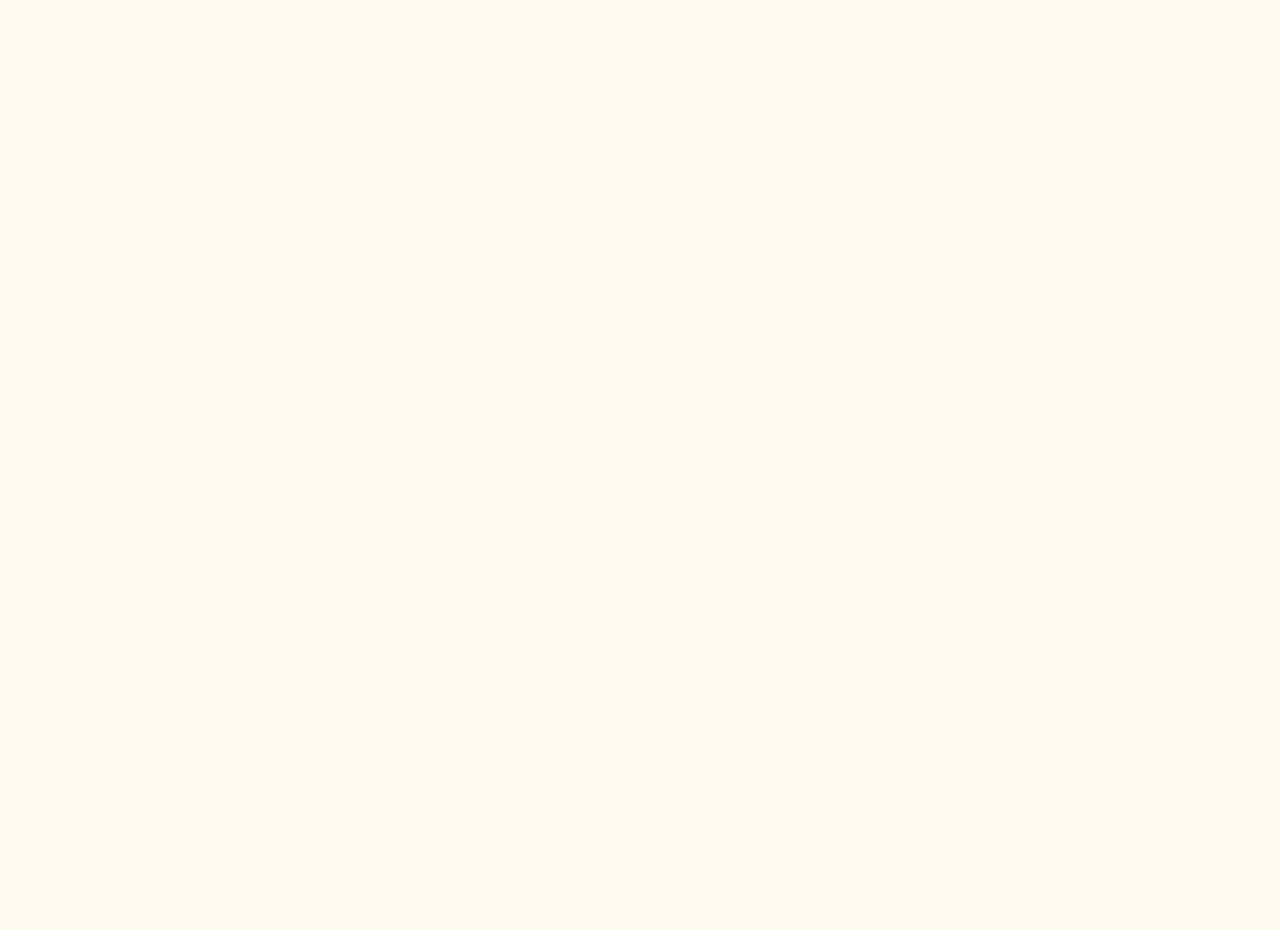
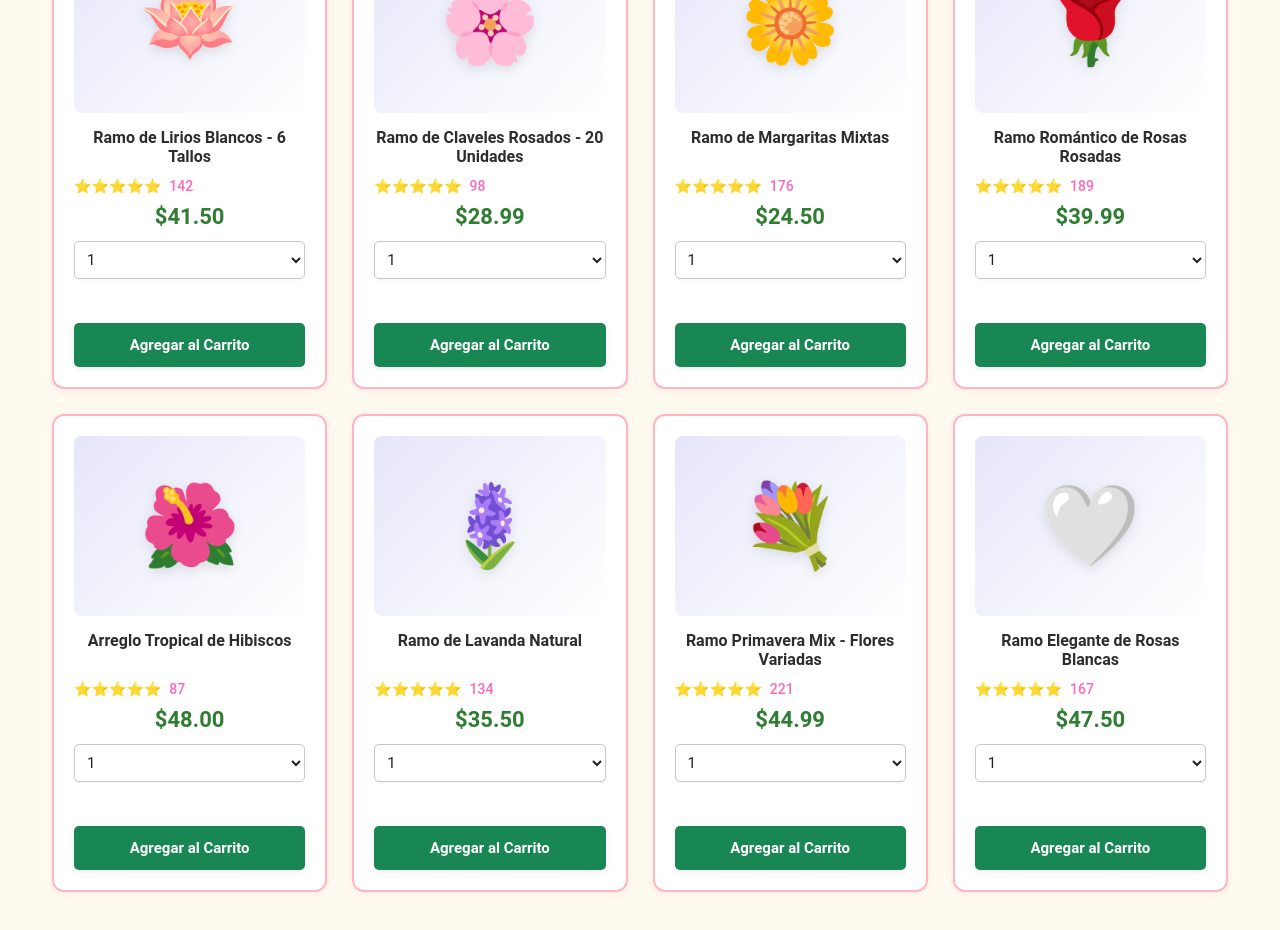
Before and after one commit to CR-Juan/PRY3-FLORIMAX, a React (Vite) app: page / in a window 1280 px wide. Shown: the part 940-1870 px from the top of the page. Before the commit the page ends 878 px from the top, so only its background shows below. Built offline with nearby package versions, Linux system fonts and the light colour scheme.

Commit message:
Se agrega un poco mas de productos a la ventana principal

```diff
--- a/src/data/products.js
+++ b/src/data/products.js
@@ -34,5 +34,77 @@ export const products = [
     rating: 5.0,
     reviews: 203,
     description: 'Orquídea elegante en maceta decorativa'
+  },
+  {
+    id: 'lilies-white',
+    name: 'Ramo de Lirios Blancos - 6 Tallos',
+    emoji: '🪷',
+    price: 41.50,
+    rating: 4.8,
+    reviews: 142,
+    description: 'Lirios blancos símbolo de pureza'
+  },
+  {
+    id: 'carnations-pink',
+    name: 'Ramo de Claveles Rosados - 20 Unidades',
+    emoji: '🌸',
+    price: 28.99,
+    rating: 4.3,
+    reviews: 98,
+    description: 'Claveles frescos y duraderos'
+  },
+  {
+    id: 'daisies-mixed',
+    name: 'Ramo de Margaritas Mixtas',
+    emoji: '🌼',
+    price: 24.50,
+    rating: 4.6,
+    reviews: 176,
+    description: 'Margaritas coloridas y alegres'
+  },
+  {
+    id: 'roses-pink-romantic',
+    name: 'Ramo Romántico de Rosas Rosadas',
+    emoji: '🌹',
+    price: 39.99,
+    rating: 4.7,
+    reviews: 189,
+    description: '15 rosas rosadas con follaje'
+  },
+  {
+    id: 'hibiscus-tropical',
+    name: 'Arreglo Tropical de Hibiscos',
+    emoji: '🌺',
+    price: 48.00,
+    rating: 4.9,
+    reviews: 87,
+    description: 'Flores tropicales exóticas'
+  },
+  {
+    id: 'lavender-bouquet',
+    name: 'Ramo de Lavanda Natural',
+    emoji: '🪻',
+    price: 35.50,
+    rating: 4.4,
+    reviews: 134,
+    description: 'Lavanda aromática relajante'
+  },
+  {
+    id: 'mixed-spring',
+    name: 'Ramo Primavera Mix - Flores Variadas',
+    emoji: '💐',
+    price: 44.99,
+    rating: 4.8,
+    reviews: 221,
+    description: 'Mezcla de flores de temporada'
+  },
+  {
+    id: 'roses-white-elegant',
+    name: 'Ramo Elegante de Rosas Blancas',
+    emoji: '🤍',
+    price: 47.50,
+    rating: 5.0,
+    reviews: 167,
+    description: '12 rosas blancas premium'
   }
 ];
```
